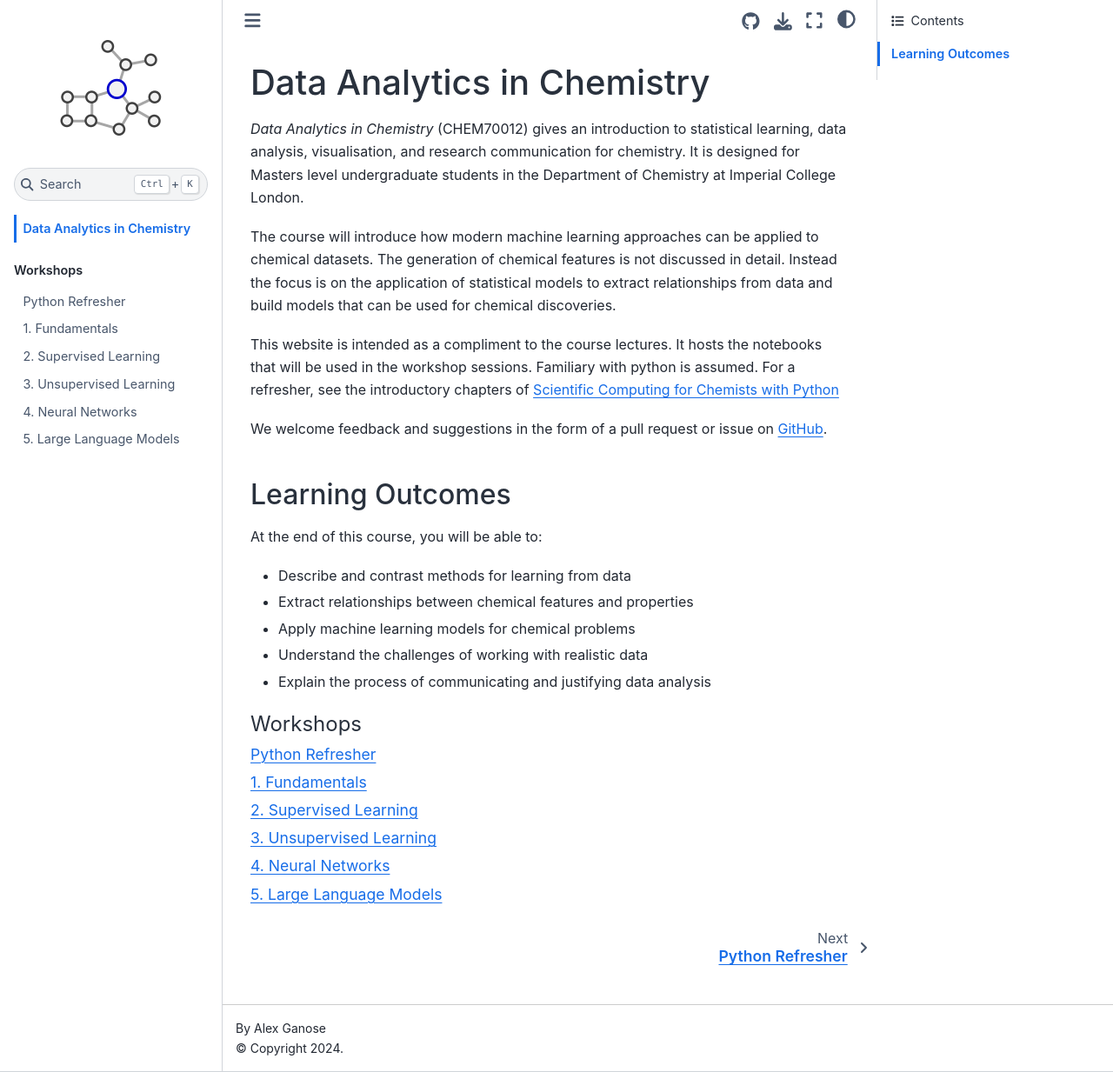
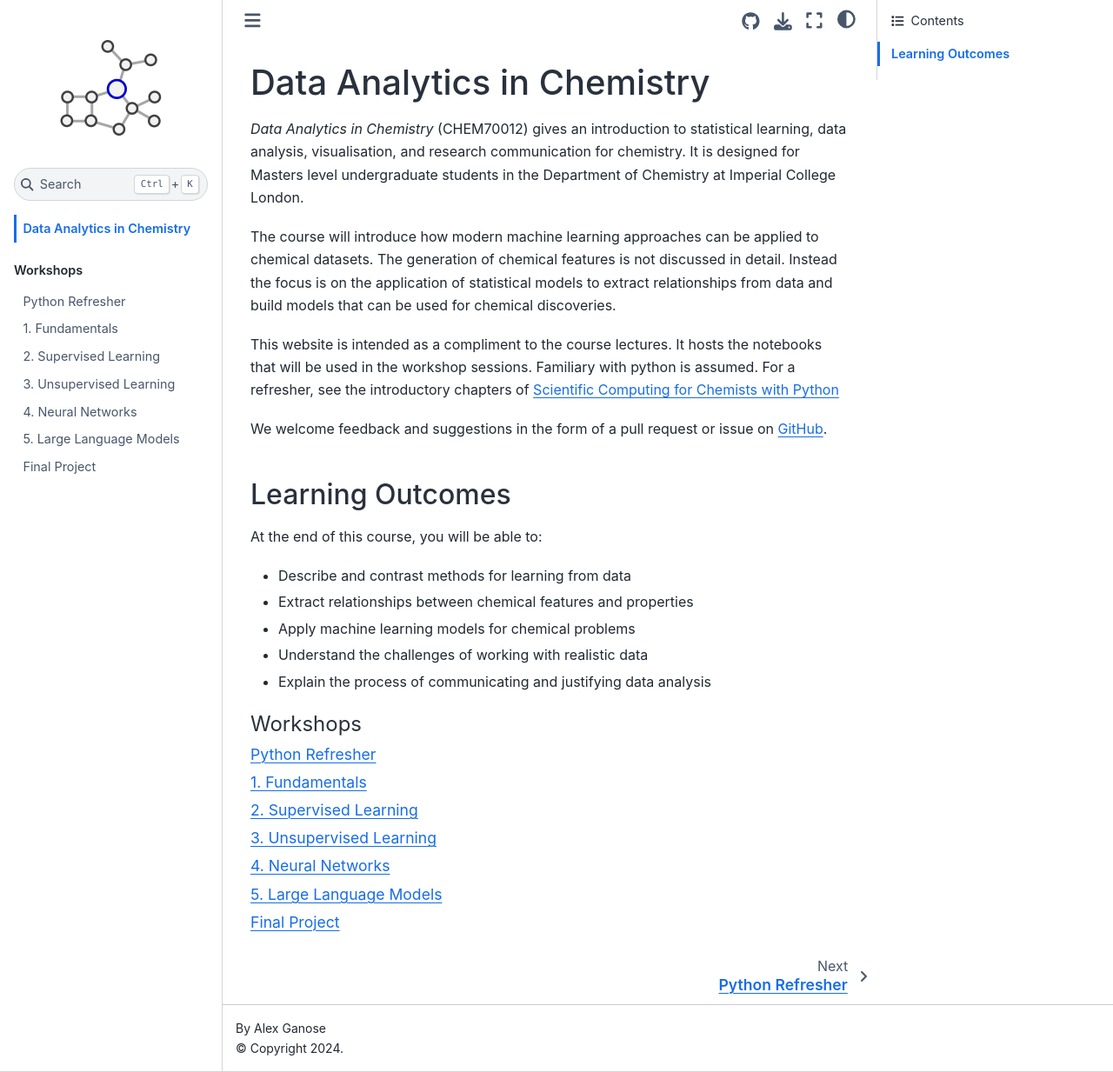
Before and after one commit to utf/DataAnalyticsChemistry, a Jupyter Book: the page built from intro.md, in a window 1280 px wide and 1233 px high. Shown: the whole window at 87% size. Built offline with Jupyter Book 1.0.4 settings and Sphinx 7.4.7 and the Sphinx Book theme 1.1.4, drawn with Linux system fonts in a browser that asks for light colours; some of the changed lines change nothing that is shown.

Commit message:
Add final project notebook

```diff
--- a/_toc.yml
+++ b/_toc.yml
@@ -13,3 +13,4 @@ parts:
   - file: workshop-3
   - file: workshop-4
   - file: workshop-5
+  - file: workshop-6
```
